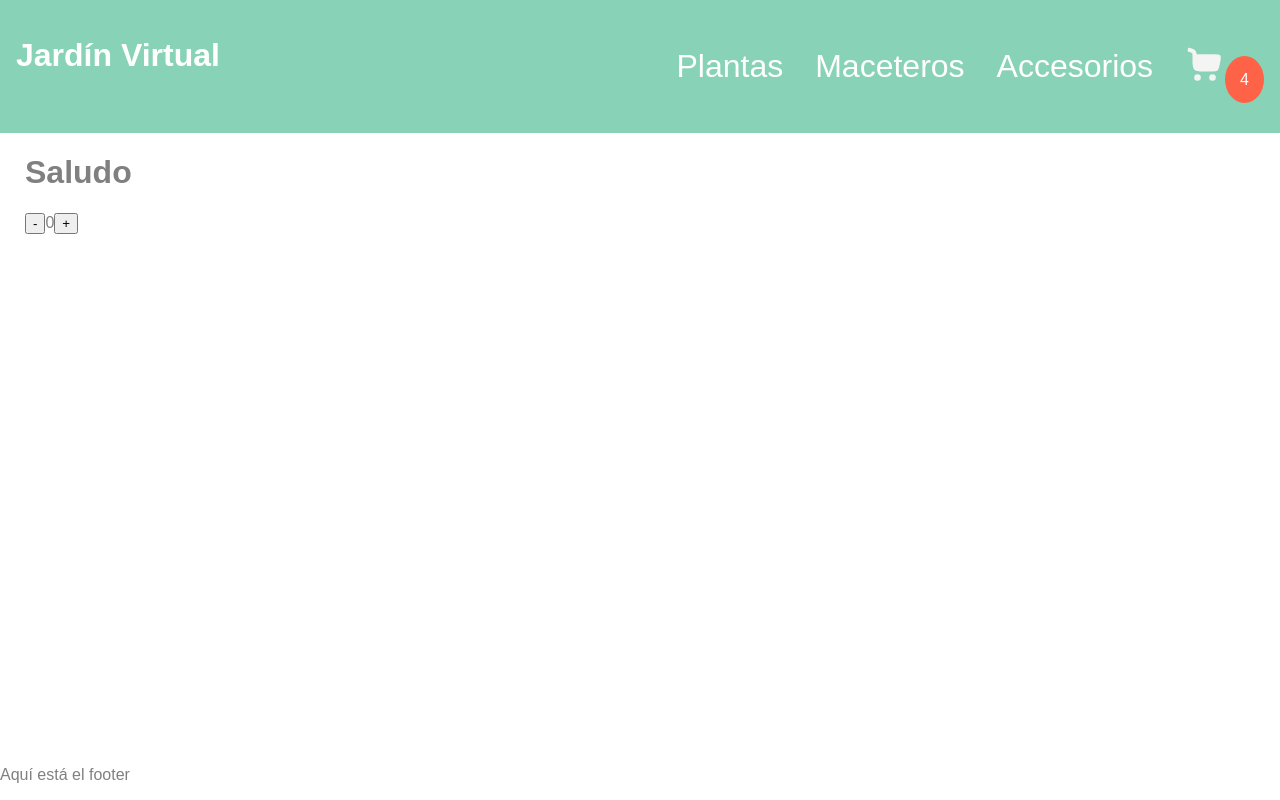
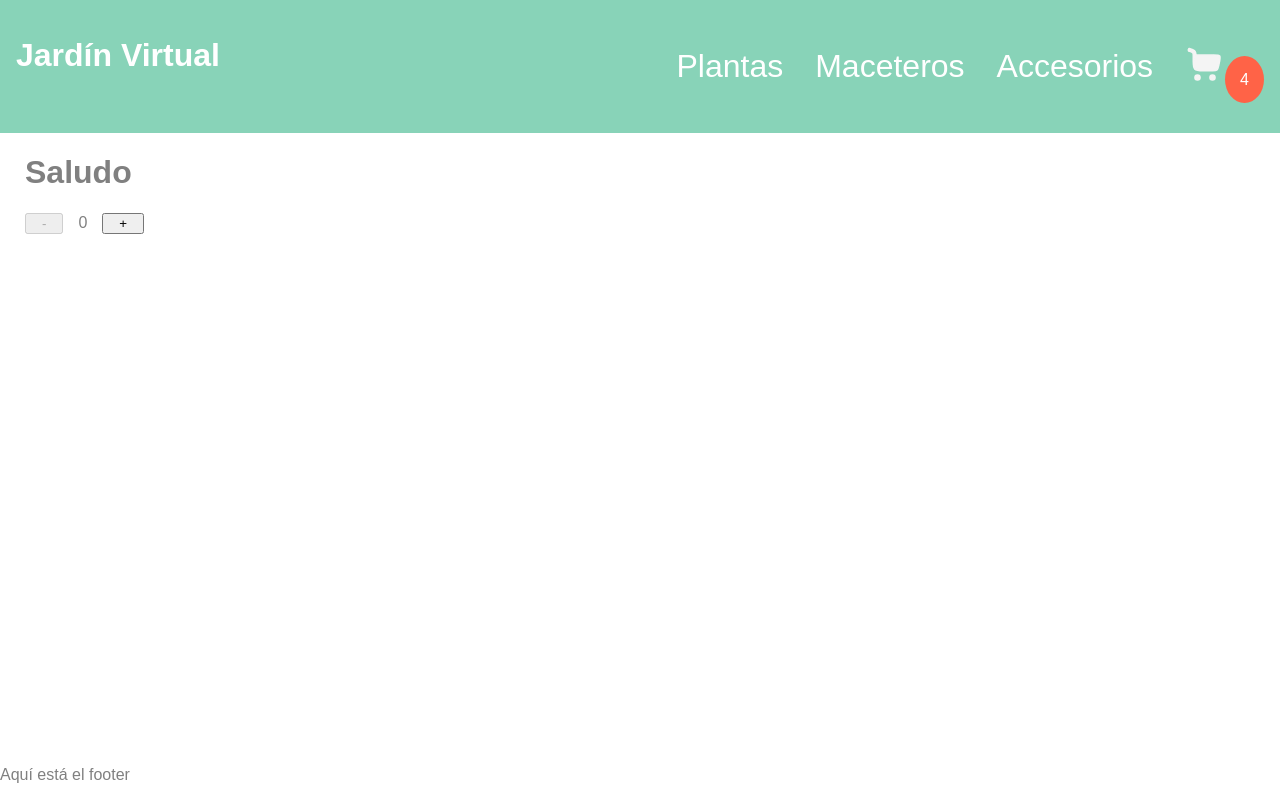
Before and after one commit to vanessadugarte/jardin-virtual-app, a React (Vite) app: page / in a window 1280 px wide. Built offline with nearby package versions, Linux system fonts and the light colour scheme.

Commit message:
add decrement function

```diff
--- a/src/components/itemCount/itemCount.css
+++ b/src/components/itemCount/itemCount.css
@@ -0,0 +1,4 @@
+.itemCountButton{
+    padding-left:15px;
+    padding-right: 15px;
+}
--- a/src/components/itemCount/itemCount.jsx
+++ b/src/components/itemCount/itemCount.jsx
@@ -5,7 +5,7 @@ export const ItemCount = ({stock, count, increment, decrement}) => {
     return (
         <div className="itemCountContainer">
             <div className="itemCountCounterContainer">
-                <button className="itemCountButton" onClick={decrement}>
+                <button className="itemCountButton" onClick={decrement} disabled={count <= 0}>
                     -
                 </button>
                 <span className="itemCountButton">{count}</span>
```
Also changed, not shown: src/components/itemList/Item.jsx (added), src/components/itemList/item.css (added).
